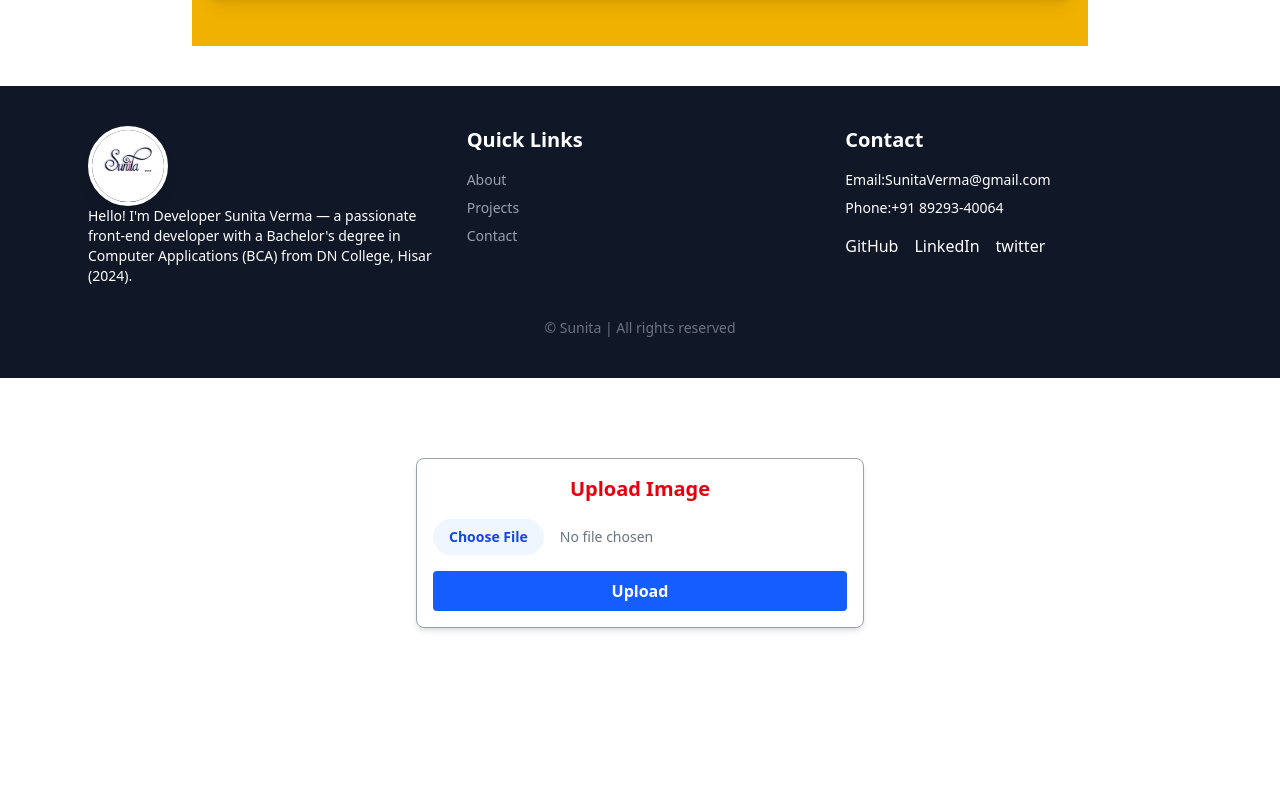
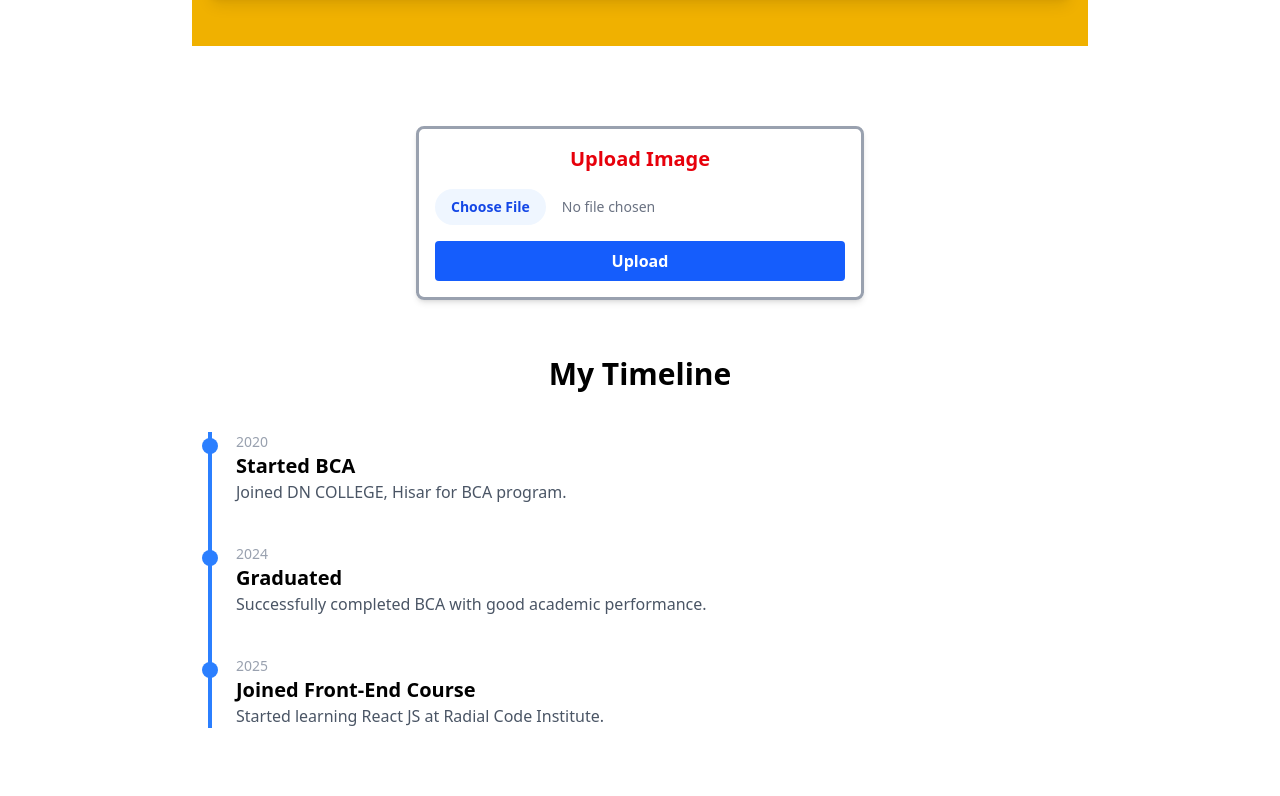
Before and after one commit to sunita0987/MY-WEBSITE, a React (Vite) app: page /contact in a window 1280 px wide. Shown: the part 724-1520 px from the top of the page. Before the commit the page ends 1392 px from the top, so only its background shows below. Built offline with nearby package versions, Linux system fonts and the light colour scheme.

Commit message:
timeline add

```diff
--- a/package.json
+++ b/package.json
@@ -11,6 +11,7 @@
   },
   "dependencies": {
     "@tailwindcss/vite": "^4.1.7",
+    "lucide-react": "^0.511.0",
     "react": "^19.1.0",
     "react-dom": "^19.1.0",
     "react-lottie-player": "^2.1.0",
--- a/src/App.jsx
+++ b/src/App.jsx
@@ -10,6 +10,7 @@ import Projects from "./pages/Projects";
 import Contact from "./pages/Contact";
 import Footer from "./components/Footer";
 import ImageUpload from "./components/ImageUpload";
+import TimeLine from "./components/TimeLine";
 function App() {
   return (
     <>
@@ -23,10 +24,10 @@ function App() {
           <Route path="/contact" element={<Contact />} />
         </Routes>
       </Router>
+      <ImageUpload/>
+      <TimeLine/>
       <Footer />
-      <ImageUpload/>
     </>
   );
 }
-
 export default App;
--- a/src/components/ImageUpload.jsx
+++ b/src/components/ImageUpload.jsx
@@ -17,8 +17,10 @@ const ImageUpload = () => {
     alert("Image ready for upload (implement API call)");
   };
   return (
-    <div className="max-w-md mx-auto p-4 border border-gray-400 rounded-lg shadow-md mt-20 items-center mb-10">
-      <h2 className="text-xl font-semibold mb-4 text-center text-red-600">Upload Image</h2>
+    <div className="max-w-md mx-auto p-4 border-3 border-gray-400 rounded-lg shadow-md mt-20 items-center mb-10">
+      <h2 className="text-xl font-semibold mb-4 text-center text-red-600">
+        Upload Image
+      </h2>
       <input
         type="file"
         accept="image/*"
--- /dev/null
+++ b/src/components/TimeLine.jsx
@@ -0,0 +1,20 @@
+import React from "react";
+import TimelineData from "../utils/TimelineData";
+const TimeLine = () => {
+  return (
+    <div className="max-w-4xl mx-auto p-4 items-center">
+      <h2 className="text-3xl font-bold text-center mb-10">My Timeline</h2>
+      <div className="relative border-l-4 border-blue-500 pl-6 items-center">
+        {TimelineData.map((item, index) => (
+          <div key={index} className="mb-10">
+            <div className="absolute w-4 h-4 bg-blue-500 rounded-full -left-2.5 mt-1.5"></div>
+            <p className="text-sm text-gray-400">{item.year}</p>
+            <h3 className="text-xl font-semibold">{item.title}</h3>
+            <p className="text-gray-600">{item.description}</p>
+          </div>
+        ))}
+      </div>
+    </div>
+  );
+};
+export default TimeLine;
--- /dev/null
+++ b/src/utils/TimelineData.js
@@ -0,0 +1,19 @@
+const  TimelineData = [
+  {
+    year: "2020",
+    title: "Started BCA",
+    description: "Joined DN COLLEGE, Hisar for BCA program."
+  },
+  {
+    year: "2024",
+    title: "Graduated",
+    description: "Successfully completed BCA with good academic performance."
+  },
+  {
+    year: "2025",
+    title: "Joined Front-End Course",
+    description: "Started learning React JS at Radial Code Institute."
+  }
+];
+
+export default TimelineData;
```
Also changed, not shown: 1 other file (tests, documents, lock files or other folders).
